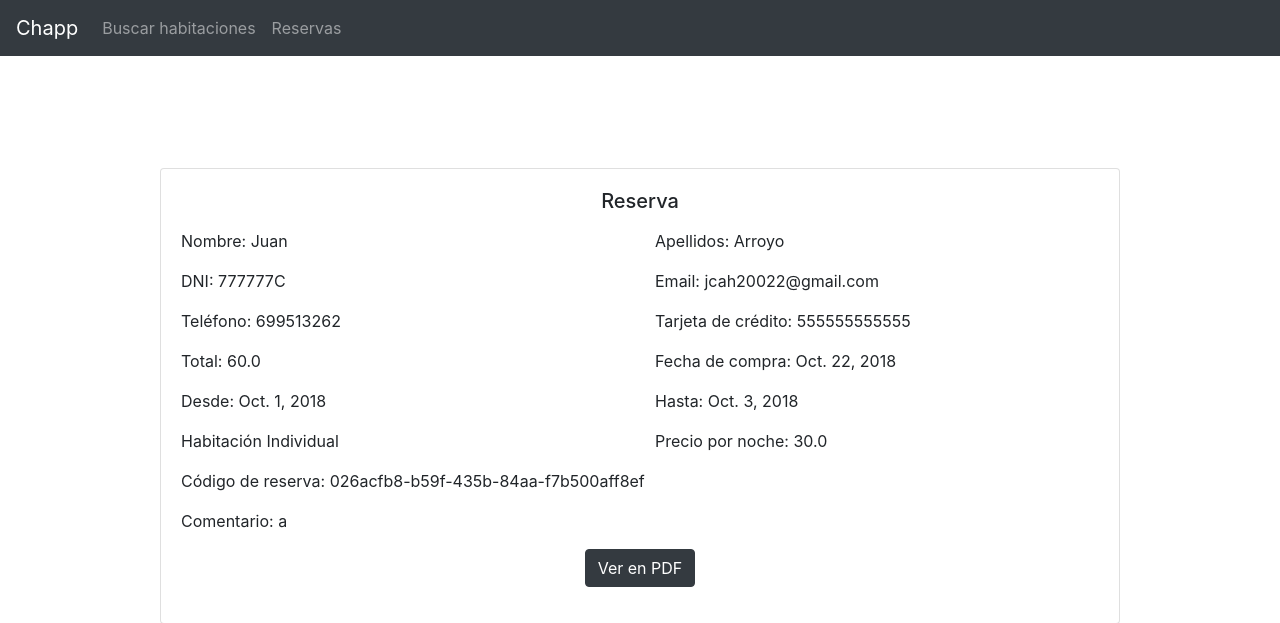
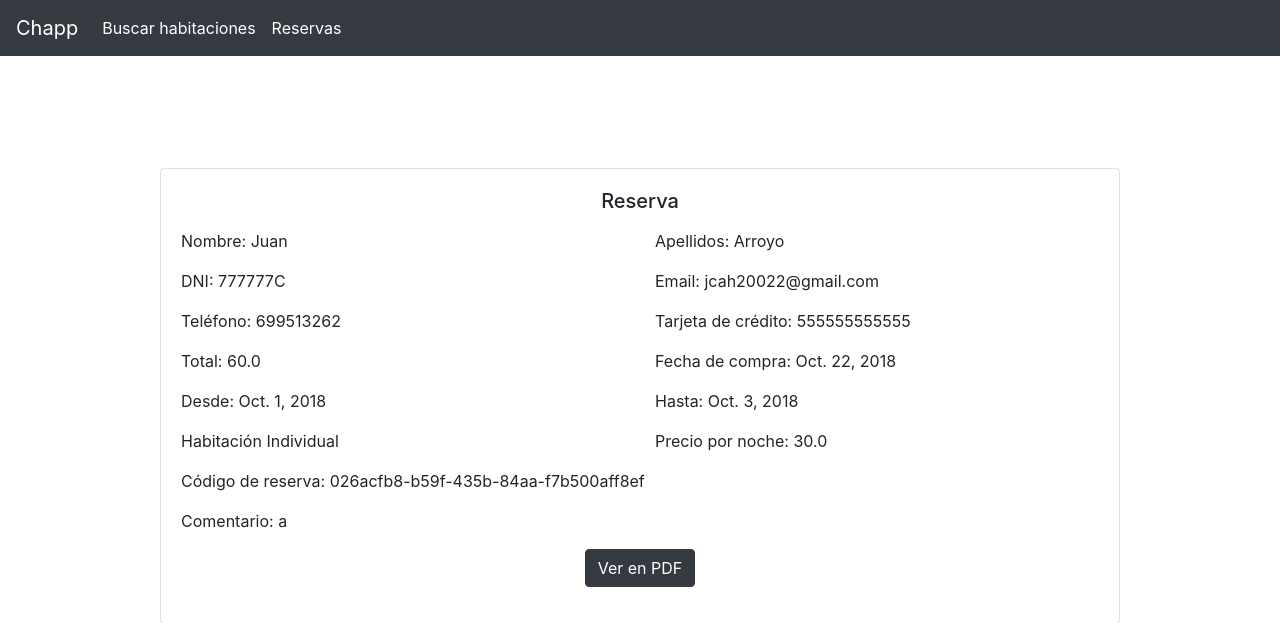
Before and after one commit to bultrifacio/chappBooking, a Django app: page /booking/detail/11/ in a window 1280 px wide. Shown: the top 623 px of the page. Run offline with Django 3.2, Linux system fonts and the light colour scheme; data comes from the database, SQL or seed files in the repository; some libraries are stand-ins or nearby versions.

```diff
--- a/booking/templates/booking/layouts/navbar.html
+++ b/booking/templates/booking/layouts/navbar.html
@@ -5,10 +5,10 @@
   </button>
   <div class="collapse navbar-collapse" id="navbarsExampleDefault">
     <ul class="navbar-nav mr-auto">
-      <li class="nav-item {{ search_page }}">
+      <li class="nav-item active">
         <a class="nav-link" href="{% url 'booking:search' %}">Buscar habitaciones</a>
       </li>
-      <li class="nav-item {{ search_page }}">
+      <li class="nav-item active">
         <a class="nav-link" href="{% url 'booking:reservations' %}">Reservas</a>
       </li>
     </ul>
```
